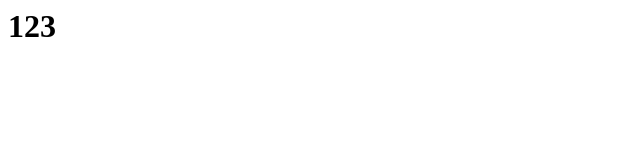
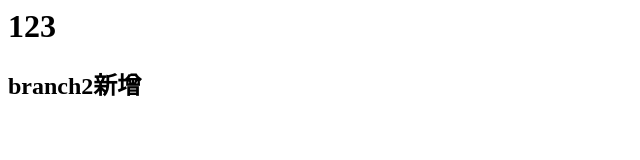
Before and after one commit to OscarLien/git-example, a plain HTML site: page index.html in a window 1280 px wide. Shown: the whole page, without its empty margins (0-640 px from the left). Drawn offline with Linux system fonts and the light colour scheme.

Commit message:
add branch2

```diff
--- a/index.html
+++ b/index.html
@@ -6,5 +6,6 @@
 </head>
 <body>
     <h1>123</h1>
+    <h2>branch2新增</h2>
 </body>
 </html>
```
